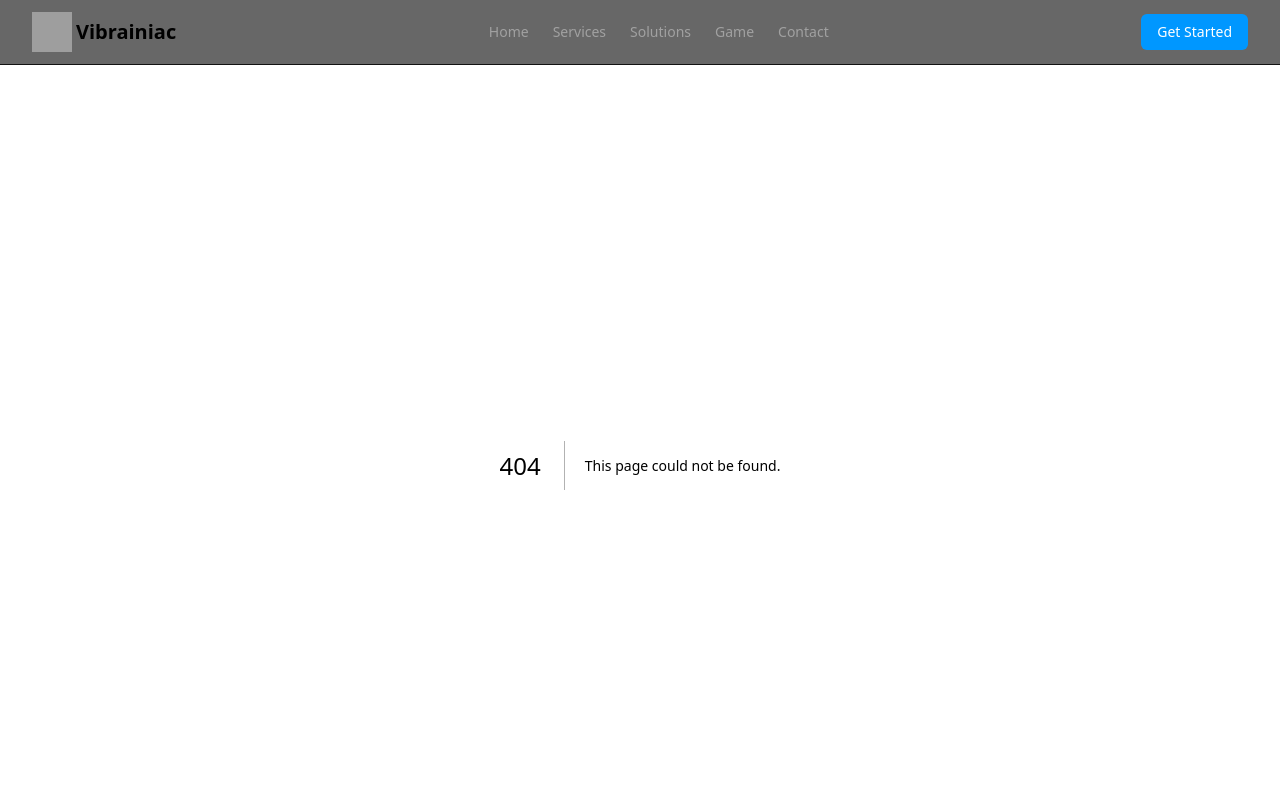
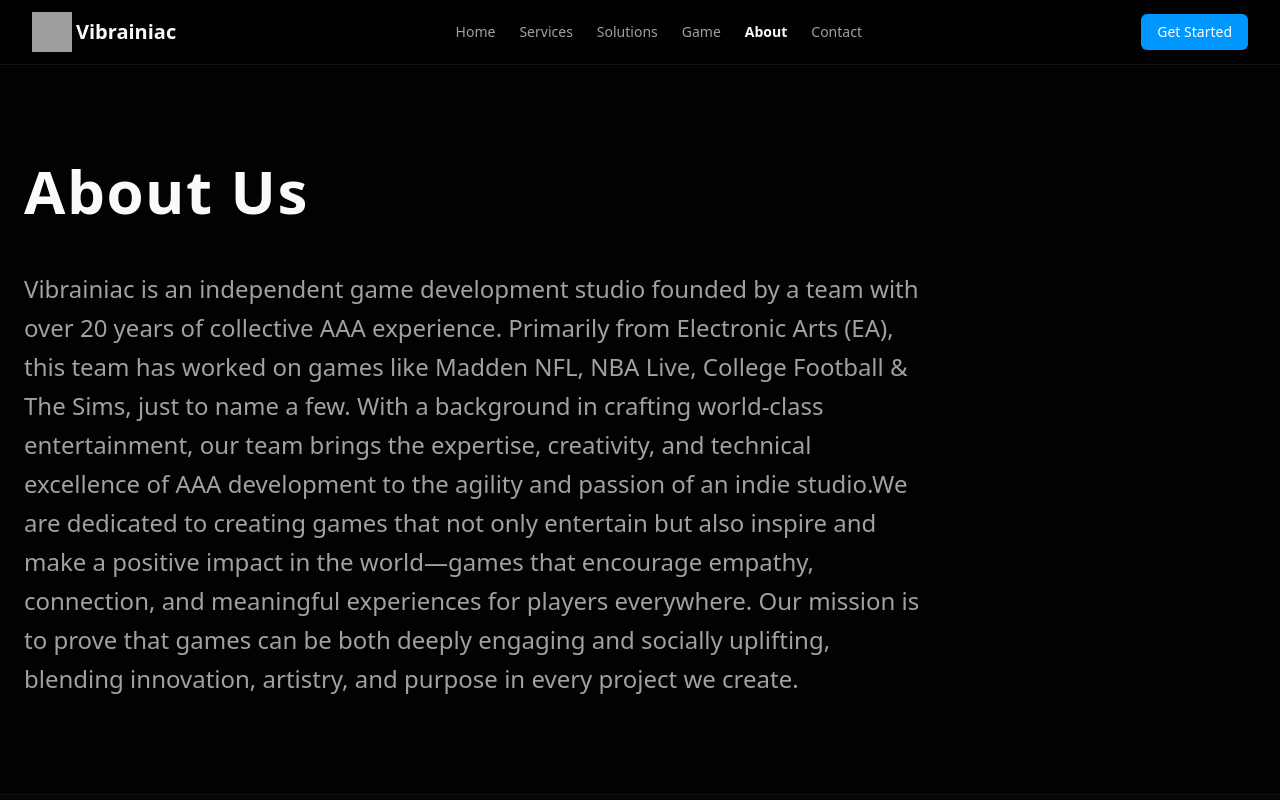
Before and after one commit to jbowen4/vibrainiac, a Next.js app: page /about in a window 1280 px wide. Before the commit this address had no page. Shown: the top 800 px of the page. Built offline with nearby package versions, Linux system fonts and the light colour scheme; grey boxes are pictures that could not be loaded.

Commit message:
Add about page

```diff
--- /dev/null
+++ b/app/about/page.tsx
@@ -0,0 +1,31 @@
+import Image from 'next/image';
+import { Card } from '@/components/ui/card';
+import { Button } from '@/components/ui/button';
+import { ArrowRight } from 'lucide-react';
+
+export default function AboutPage() {
+  return (
+    <main className='min-h-scrseen bg-background max-w-7xl mx-auto'>
+      {/* Section 1: Hero */}
+      <section className='container mx-auto px-6 py-16 md:py-24'>
+        <h2 className='text-4xl lg:text-5xl xl:text-6xl font-bold text-foreground tracking-wide mb-12'>
+          About Us
+        </h2>
+        <p className='text-xl text-center md:text-left lg:text-2xl text-muted-foreground max-w-4xl text-pretty leading-relaxed'>
+          Vibrainiac is an independent game development studio founded by a team
+          with over 20 years of collective AAA experience. Primarily
+          from Electronic Arts (EA), this team has worked on games like Madden
+          NFL, NBA Live, College Football & The Sims, just to name a few. With a
+          background in crafting world-class entertainment, our team brings the
+          expertise, creativity, and technical excellence of AAA development to
+          the agility and passion of an indie studio.We are dedicated to
+          creating games that not only entertain but also inspire and make a
+          positive impact in the world—games that encourage empathy, connection,
+          and meaningful experiences for players everywhere. Our mission is to
+          prove that games can be both deeply engaging and socially uplifting,
+          blending innovation, artistry, and purpose in every project we create.
+        </p>
+      </section>
+    </main>
+  );
+}
--- a/components/footer.tsx
+++ b/components/footer.tsx
@@ -67,7 +67,7 @@
                 </Link>
               </li>
               <li>
-                <Link href='/'>
+                <Link href='/about'>
                   <p className='hover:text-accent transition-colors'>About</p>
                 </Link>
               </li>
--- a/components/navbar.tsx
+++ b/components/navbar.tsx
@@ -16,7 +16,7 @@
     { name: 'Services', href: '/#services' },
     { name: 'Solutions', href: '/#game-dev' },
     { name: 'Game', href: '/#game-dev' },
-    // { name: 'About', href: '/about' },
+    { name: 'About', href: '/about' },
     { name: 'Contact', href: '/contact' },
   ];
 
```
Also changed, not shown: app/about_not_active_yet_23/page.tsx (renamed from app/about_not_active_yet/page.tsx).
